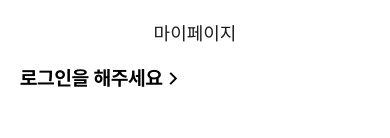
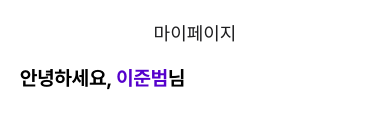
Before and after one commit to aiden0407/OKDOC-Mobile-App, a React Native app: screen /MyPage in a window 390 px wide. Shown: the top 138 px of the page. Built offline with nearby package versions, Linux system fonts and the light colour scheme.

Commit message:
[Refactor] ApiContext 키 이름 변경에 따른 리팩토링

```diff
--- a/src/screens/Alarm/index.js
+++ b/src/screens/Alarm/index.js
@@ -12,12 +12,12 @@ import NeedLogin from 'components/NeedLogin';
 
 export default function AlarmScreen({ navigation }) {
 
-  const { state: { userData } } = useContext(ApiContext);
+  const { state: { accountData } } = useContext(ApiContext);
 
   return (
     <SafeArea>
       {
-        userData.loginStatus
+        accountData.loginStatus
           ? (<>
             <Container backgroundColor={COLOR.GRAY6} paddingHorizontal={20} paddingTop={30}>
               <Text T3 bold>알림 기록</Text>
--- a/src/screens/History/index.js
+++ b/src/screens/History/index.js
@@ -12,12 +12,12 @@ import NeedLogin from 'components/NeedLogin';
 
 export default function HistoryScreen({ navigation }) {
 
-  const { state: { userData } } = useContext(ApiContext);
+  const { state: { accountData } } = useContext(ApiContext);
 
   return (
     <SafeArea>
       {
-        userData.loginStatus
+        accountData.loginStatus
           ? (<>
             <Container backgroundColor={COLOR.GRAY6} paddingHorizontal={20} paddingTop={30}>
               <Text T3 bold>예약 / 접수 내역</Text>
--- a/src/screens/Home/Telemedicine/DoctorProfile/index.js
+++ b/src/screens/Home/Telemedicine/DoctorProfile/index.js
@@ -20,7 +20,7 @@ import starFull from 'assets/icons/star-full.png';
 export default function DoctorProfileScreen({ navigation, route }) {
 
   const { state: { telemedicineReservationStatus } } = useContext(AppContext);
-  const { state: { userData } } = useContext(ApiContext);
+  const { state: { accountData } } = useContext(ApiContext);
   const [informationCategory, setInformationCategory] = useState('profile');
   const doctorInfo = telemedicineReservationStatus.doctorInfo
 
@@ -28,7 +28,7 @@ export default function DoctorProfileScreen({ navigation, route }) {
   const text = `안녕하세요, 인천 검단신도시 아라동에 위치한 연세튼튼치과 원장 ${doctorInfo.name}입니다.\n\n<우리가족 건강주치의>라는 슬로건 하에 바른 진료, 진심을 담은 진료 약속 드립니다.\n\n평일 진료시간이 오후 6시간 마감으로 오후 6시부터 ~  오후 6시 30분간 비대면 진료 합니다.\n\n직장 시간때문에 진료 시간내 오지못하는 경우, 거리가 멀어서 직접 못오시는 경우 진료 신청 해주시면 감사하겠습니다.`;
 
   function handleApplyReservation() {
-    if (userData.loginStatus) {
+    if (accountData.loginStatus) {
       navigation.navigate('ProfileList');
     } else {
       navigation.navigate('NeedLoginNavigation', {
--- a/src/screens/Login/index.js
+++ b/src/screens/Login/index.js
@@ -24,7 +24,7 @@ export default function LoginPage({ navigation }) {
 
   function handleLogin(email, password) {
     if (email === 'test' && password === 'test') {
-      dispatch({ type: 'LOGIN', userName: '이준범' });
+      dispatch({ type: 'LOGIN', name: '이준범', phoneNumber: '+82 10-2427-8139' });
       navigation.pop(2);
     } else {
       Alert.alert('로그인 실패');
--- a/src/screens/MyPage/index.js
+++ b/src/screens/MyPage/index.js
@@ -16,14 +16,14 @@ import profileCard from 'assets/icons/mypage-profile.png';
 
 export default function MyPageScreen({ navigation }) {
 
-  const { state: { userData } } = useContext(ApiContext);
+  const { state: { accountData } } = useContext(ApiContext);
 
   function handleLogin() {
     navigation.navigate('LoginStackNavigation');
   }
 
   function handleAccountInformation() {
-    if(userData.loginStatus){
+    if(accountData.loginStatus){
       navigation.navigate('MyPageStackNavigation', { screen: 'AccountSettings' });
     } else {
       navigation.navigate('NeedLoginNavigation', {
@@ -34,7 +34,7 @@ export default function MyPageScreen({ navigation }) {
   }
 
   function handleProfileList() {
-    if(userData.loginStatus){
+    if(accountData.loginStatus){
       navigation.navigate('MyPageStackNavigation', { screen: 'MyPageProfileDetail' });
     } else {
       navigation.navigate('NeedLoginNavigation', {
@@ -62,10 +62,10 @@ export default function MyPageScreen({ navigation }) {
       <ContainerTop paddingTop={30}>
         <LoginContainer>
           {
-            userData?.loginStatus
+            accountData?.loginStatus
               ? (<>
                 <LoginButton activeOpacity={1}>
-                  <Text T3 bold>안녕하세요, <Text T3 bold color={COLOR.MAIN} marginRight={12}>{userData.name}</Text>님</Text>
+                  <Text T3 bold>안녕하세요, <Text T3 bold color={COLOR.MAIN} marginRight={12}>{accountData.name}</Text>님</Text>
                 </LoginButton>
               </>)
               : (<>
```
